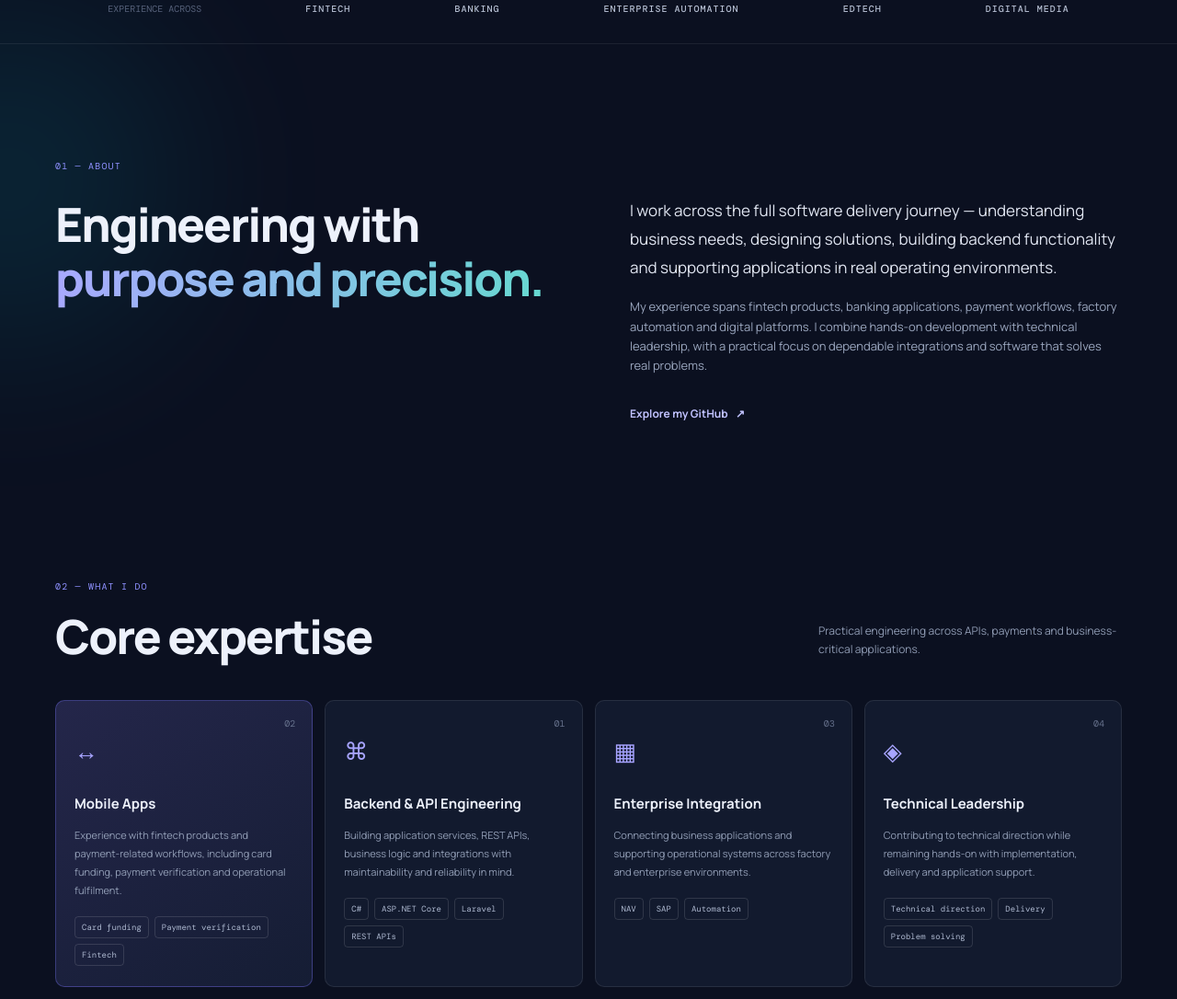
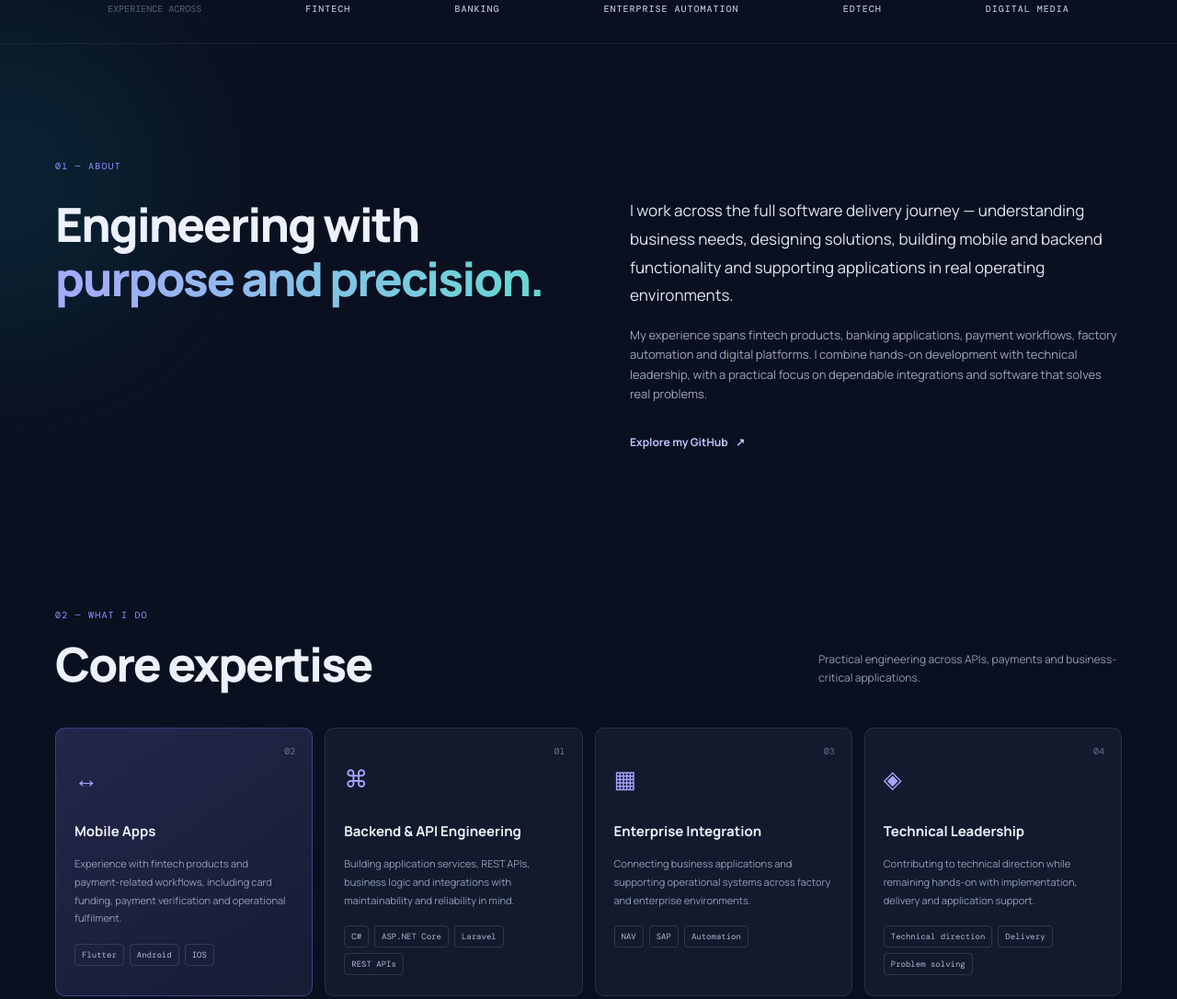
Before and after one commit to Shupscom/shupscom.github.io, a plain HTML site: page index.html in a window 1280 px wide. Shown: the part 885-1971 px from the top of the page at 92% size. Drawn offline with nearby package versions, Linux system fonts and the light colour scheme.

Commit message:
work in progress

```diff
--- a/index.html
+++ b/index.html
@@ -4,8 +4,8 @@
   <meta charset="utf-8">
   <meta name="viewport" content="width=device-width, initial-scale=1">
   <meta name="theme-color" content="#0b1020">
-  <meta name="description" content="Olasupo Kazeem Abolaji — Backend Software Engineer focused on payment integration, fintech systems, APIs and enterprise software.">
-  <title>Olasupo Kazeem Abolaji | Backend Engineer</title>
+  <meta name="description" content="Olasupo Kazeem Abolaji — Technical Lead | Senior Software Engineer | Flutter & Backend Engineering.">
+  <title>Olasupo Kazeem Abolaji | Software Engineer</title>
   <link rel="preconnect" href="https://fonts.googleapis.com">
   <link rel="preconnect" href="https://fonts.gstatic.com" crossorigin>
   <link href="https://fonts.googleapis.com/css2?family=DM+Mono:wght@400;500&family=Manrope:wght@400;500;600;700;800&display=swap" rel="stylesheet">
@@ -67,7 +67,7 @@
       <div class="about-grid">
         <div><h2>Engineering with<br><span class="gradient-text">purpose and precision.</span></h2></div>
         <div class="about-copy">
-          <p class="large-copy">I work across the full software delivery journey — understanding business needs, designing solutions, building backend functionality and supporting applications in real operating environments.</p>
+          <p class="large-copy">I work across the full software delivery journey — understanding business needs, designing solutions, building mobile and backend functionality and supporting applications in real operating environments.</p>
           <p>My experience spans fintech products, banking applications, payment workflows, factory automation and digital platforms. I combine hands-on development with technical leadership, with a practical focus on dependable integrations and software that solves real problems.</p>
           <a class="text-link" href="https://github.com/Shupscom" target="_blank" rel="noreferrer">Explore my GitHub <span>↗</span></a>
         </div>
@@ -77,7 +77,7 @@
     <section class="section section-wrap" id="expertise">
       <div class="section-heading"><div><div class="section-kicker">02 — WHAT I DO</div><h2>Core expertise</h2></div><p>Practical engineering across APIs, payments and business-critical applications.</p></div>
       <div class="expertise-grid">
-           <article class="expertise-card featured"><span class="card-number">02</span><div class="line-icon">↔</div><h3>Mobile Apps</h3><p>Experience with fintech products and payment-related workflows, including card funding, payment verification and operational fulfilment.</p><div class="tags"><span>Card funding</span><span>Payment verification</span><span>Fintech</span></div></article>
+           <article class="expertise-card featured"><span class="card-number">02</span><div class="line-icon">↔</div><h3>Mobile Apps</h3><p>Experience with fintech products and payment-related workflows, including card funding, payment verification and operational fulfilment.</p><div class="tags"><span>Flutter</span><span>Android</span><span>IOS</span></div></article>
         <article class="expertise-card"><span class="card-number">01</span><div class="line-icon">⌘</div><h3>Backend & API Engineering</h3><p>Building application services, REST APIs, business logic and integrations with maintainability and reliability in mind.</p><div class="tags"><span>C#</span><span>ASP.NET Core</span><span>Laravel</span><span>REST APIs</span></div></article>
         <article class="expertise-card"><span class="card-number">03</span><div class="line-icon">▦</div><h3>Enterprise Integration</h3><p>Connecting business applications and supporting operational systems across factory and enterprise environments.</p><div class="tags"><span>NAV</span><span>SAP</span><span>Automation</span></div></article>
         <article class="expertise-card"><span class="card-number">04</span><div class="line-icon">◈</div><h3>Technical Leadership</h3><p>Contributing to technical direction while remaining hands-on with implementation, delivery and application support.</p><div class="tags"><span>Technical direction</span><span>Delivery</span><span>Problem solving</span></div></article>
@@ -99,10 +99,11 @@
       <div class="section-wrap">
         <div class="section-heading"><div><div class="section-kicker">04 — SELECTED WORK</div><h2>Projects & platforms</h2></div><p>Products and systems I've helped build, integrate or maintain.</p></div>
         <div class="project-grid">
-          <article class="project-card"><div class="project-visual visual-altpay"><span class="visual-label">FINTECH PRODUCT</span><div class="orbit orbit-a"></div><div class="orbit orbit-b"></div><div class="orbit-core">ALT<br>PAY</div></div><div class="project-info"><div class="project-type">FINTECH · MOBILE</div><h3>AltPay</h3><p>Fintech application built for merchants, agents and customers as part of the Sterling Bank experience.</p><div class="tags"><span>Flutter</span><span>Fintech</span><span>Mobile</span></div></div></article>
-          <article class="project-card project-large"><div class="project-visual visual-payment"><span class="visual-label">FINTECH / PAYMENTS</span><div class="payment-graphic"><div class="payment-chip">••••  ••••  ••••  2048</div><div class="payment-check">✓</div><div class="payment-caption">PAYMENT VERIFIED</div></div></div><div class="project-info"><div class="project-type">PAYMENTS · ENTERPRISE OPERATIONS</div><h3>Tango Payment Integration</h3><p>Payment-related integration at Seven Bottling Company, covering card funding, payment verification and connection to fuel dispensing operations.</p><div class="tags"><span>Card funding</span><span>Verification</span><span>Fuel dispensing</span></div></div></article>
-          <article class="project-card"><div class="project-visual visual-wallet"><span class="visual-label">BACKEND / PERSONAL PROJECT</span><div class="wallet-ui"><small>WALLET BALANCE</small><strong>••••••</strong><div class="wallet-bars"><i></i><i></i><i></i><i></i><i></i><i></i><i></i><i></i></div></div></div><div class="project-info"><div class="project-type">.NET · API DEVELOPMENT</div><h3>Wallet API</h3><p>Independent backend project exploring wallet creation, authentication, balances, funding, withdrawals, transfers and transaction history.</p><div class="tags"><span>ASP.NET Core</span><span>ADO.NET</span><span>SQL Server</span><span>JWT</span></div><span class="project-status">Personal project · In development</span></div></article>
+            <article class="project-card"><div class="project-visual visual-altpay"><span class="visual-label">FINTECH PRODUCT</span><div class="orbit orbit-a"></div><div class="orbit orbit-b"></div><div class="orbit-core">ALT<br>PAY</div></div><div class="project-info"><div class="project-type">FINTECH · MOBILE</div><h3>AltPay</h3><p>Fintech application built for merchants, agents and customers as part of the Sterling Bank experience.</p><div class="tags"><span>Flutter</span><span>Fintech</span><span>Mobile</span></div></div></article>
+            <article class="project-card project-large"><div class="project-visual visual-payment"><span class="visual-label">FINTECH / PAYMENTS</span><div class="payment-graphic"><div class="payment-chip">••••  ••••  ••••  2048</div><div class="payment-check">✓</div><div class="payment-caption">PAYMENT VERIFIED</div></div></div><div class="project-info"><div class="project-type">PAYMENTS · ENTERPRISE OPERATIONS</div><h3>Tango Payment Integration</h3><p>Payment-related integration at Seven Bottling Company, covering card funding, payment verification and connection to fuel dispensing operations.</p><div class="tags"><span>Card funding</span><span>Verification</span><span>Fuel dispensing</span></div></div></article>
+            <article class="project-card"><div class="project-visual visual-specta"><span class="visual-label">DIGITAL LENDING</span><div class="specta-ring"><b>5</b><small>MINUTES</small></div></div><div class="project-info"><div class="project-type">FINTECH · LENDING</div><h3>Specta</h3><p>Contributed to an online lending platform designed to provide users with a fast digital loan application experience.</p><div class="tags"><span>Flutter</span><span>Fintech</span><span>Digital lending</span></div></div></article>
 
+            <article class="project-card"><div class="project-visual visual-wallet"><span class="visual-label">BACKEND / PERSONAL PROJECT</span><div class="wallet-ui"><small>WALLET BALANCE</small><strong>••••••</strong><div class="wallet-bars"><i></i><i></i><i></i><i></i><i></i><i></i><i></i><i></i></div></div></div><div class="project-info"><div class="project-type">.NET · API DEVELOPMENT</div><h3>Wallet API</h3><p>Independent backend project exploring wallet creation, authentication, balances, funding, withdrawals, transfers and transaction history.</p><div class="tags"><span>ASP.NET Core</span><span>ADO.NET</span><span>SQL Server</span><span>JWT</span></div><span class="project-status">Personal project · In development</span></div></article>
           <article class="project-card"><div class="project-visual visual-seraph"><span class="visual-label">MEDIA / DIGITAL PLATFORM</span><div class="seraph-mark">S<span>✳</span></div><div class="seraph-name">SERAPH STORIES</div></div><div class="project-info"><div class="project-type">DIGITAL MEDIA · MOBILE</div><h3>Seraph Stories & Seraph Mobile</h3><p>Digital media website and companion Android/iOS application developed for Mediavine Consult.</p><div class="tags"><span>Laravel</span><span>PHP</span><span>Flutter</span></div><div class="project-links"><a href="https://seraphstories.org/" target="_blank" rel="noreferrer">Website ↗</a><a href="https://play.google.com/store/apps/details?id=org.seraphstories" target="_blank" rel="noreferrer">Google Play ↗</a></div></div></article>
           <article class="project-card"><div class="project-visual visual-ops"><span class="visual-label">ENTERPRISE SolAUTOMATION</span><div class="ops-grid"><i>01</i><i>02</i><i>03</i><i>04</i><i>05</i><i>06</i></div></div><div class="project-info"><div class="project-type">FACTORY SYSTEMS · AUTOMATION</div><h3>Plant Automation & Queue Management</h3><p>Operational applications supporting security checks, fuel management, production management and customer queue flow.</p><div class="tags"><span>C#</span><span>ASP.NET</span><span>Flutter</span><span>SAP / NAV</span></div></div></article>
           <article class="project-card"><div class="project-visual visual-specta"><span class="visual-label">DIGITAL LENDING</span><div class="specta-ring"><b>5</b><small>MINUTES</small></div></div><div class="project-info"><div class="project-type">FINTECH · LENDING</div><h3>Specta</h3><p>Contributed to an online lending platform designed to provide users with a fast digital loan application experience.</p><div class="tags"><span>Flutter</span><span>Fintech</span><span>Digital lending</span></div></div></article>
```
